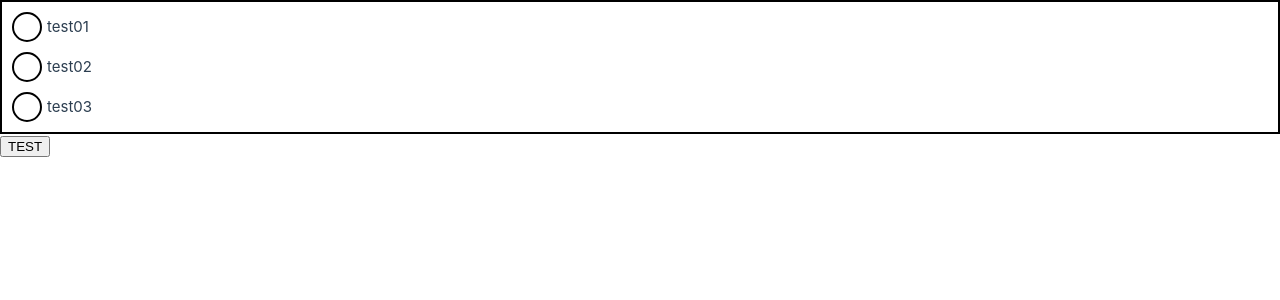
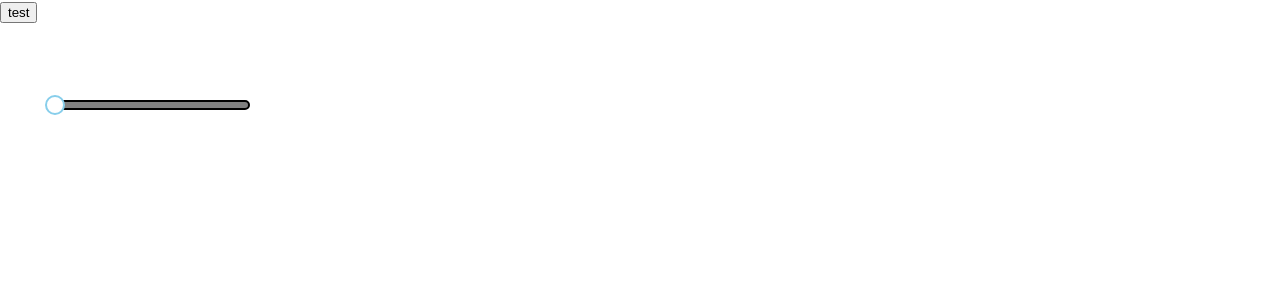
Before and after one commit to TsOrigami/MinatoUI--forVue3, a Vue app: page / in a window 1280 px wide. Shown: the top 300 px of the page. Built offline with nearby package versions, Linux system fonts and the light colour scheme.

Commit message:
Play Black Myth

```diff
--- a/src/App.vue
+++ b/src/App.vue
@@ -173,14 +173,14 @@ const mt_radio_group_data = ref(null)
       <mt_color-picker v-model="slt_color" RGBA></mt_color-picker>
       <button @click="console.log(slt_color)">Show</button>
      </div> -->
-     <!-- <mt_slider v-model="mt_slider_data" style="position: absolute ; top: 100px; left: 50px;"></mt_slider>
-     <button @click="console.log(mt_slider_data)">test</button> -->
-     <mt_radio_group v-model = "mt_radio_group_data">
+     <mt_slider v-model="mt_slider_data" style="position: absolute ; top: 100px; left: 50px;"></mt_slider>
+     <button @click="console.log(mt_slider_data)">test</button>
+     <!-- <mt_radio_group v-model = "mt_radio_group_data">
       <mt_radio label="test01" style="margin: 10px;"></mt_radio>
       <mt_radio label="test02" style="margin: 10px;"></mt_radio>
       <mt_radio label="test03" style="margin: 10px;"></mt_radio>
      </mt_radio_group>
-     <button @click="console.log(mt_radio_group_data)">TEST</button>
+     <button @click="console.log(mt_radio_group_data)">TEST</button> -->
   </div>
   <!-- <div class="test"></div> -->
 </template>
--- a/src/components/mt-slider.vue
+++ b/src/components/mt-slider.vue
@@ -8,6 +8,9 @@
 //      color: String，滑块颜色，默认gray
 //      sltColor: String，滑块选中部分颜色 / 滑块浮标边框颜色，默认skyblue
 //      双向绑定参数: v-model: Number, 选中部分占比，范围为0-100，保留整数
+
+//2024/8/20 打黑猴 给自己放一天假
+//          明天写分段
 
 import {ref, defineProps, defineModel, onMounted, watch} from 'vue'
 
@@ -27,6 +30,10 @@ const mt_slider_data = defineProps({
     'sltColor':{
         type: String,
         default: 'skyblue'
+    },
+    'point': {
+        type: Number,
+        default: 0
     }
 })
 
```
